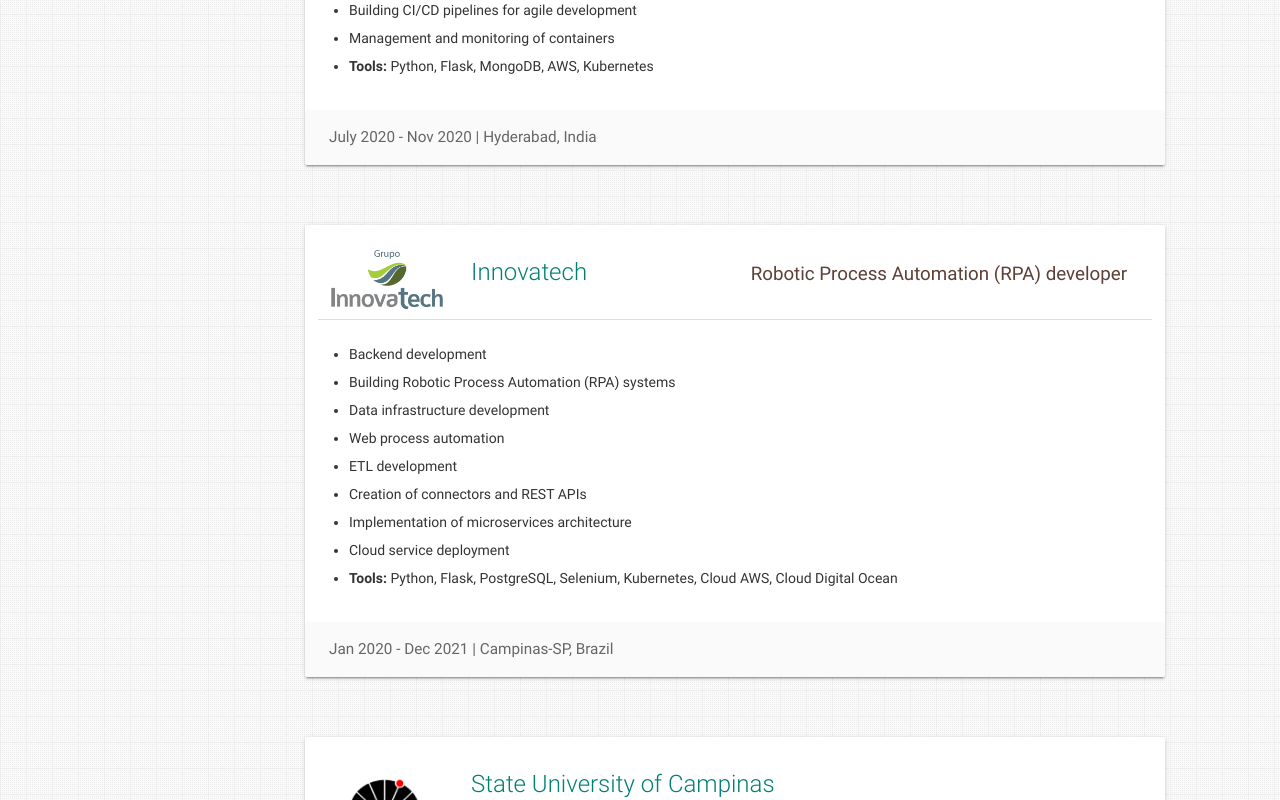
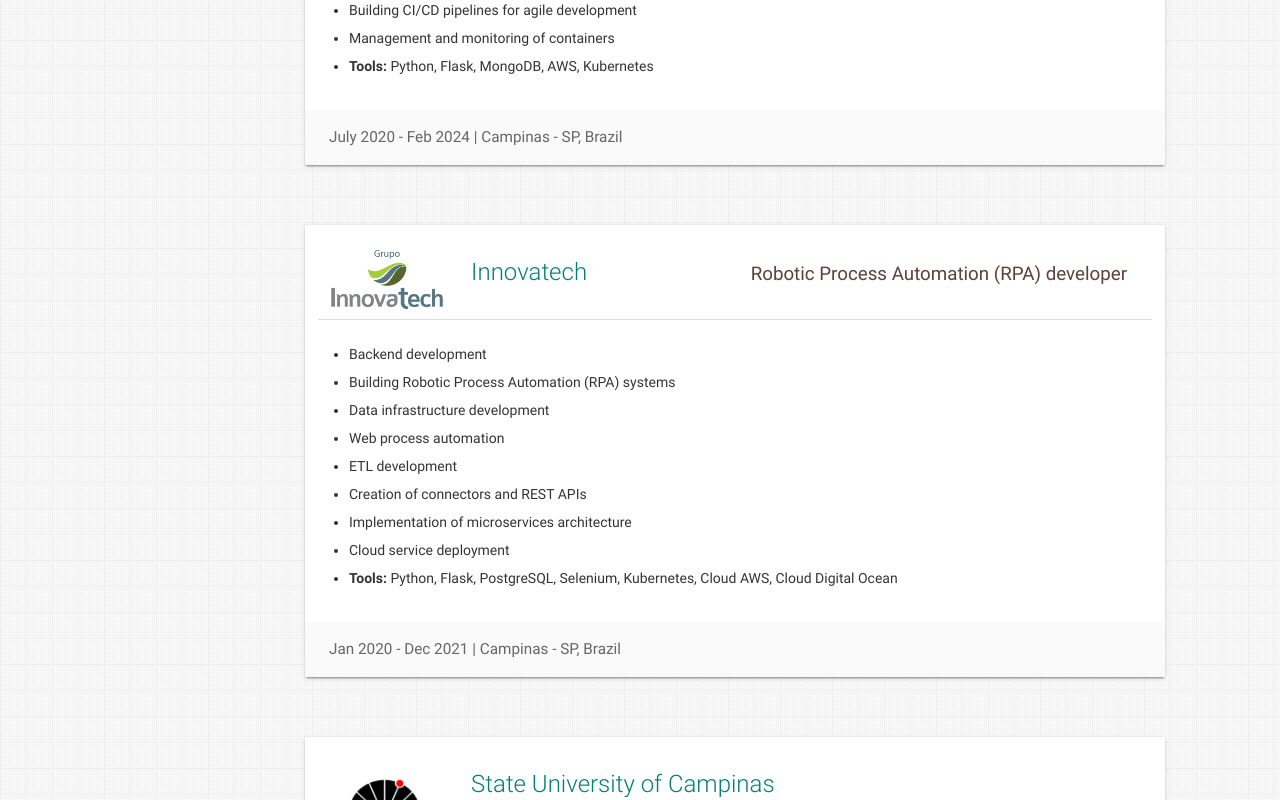
Before and after one commit to CarlosChiarelli/CarlosChiarelli.github.io, a plain HTML site: page index.html in a window 1280 px wide. Shown: the part 2040-2840 px from the top of the page. Drawn offline with nearby package versions, Linux system fonts and the light colour scheme.

Commit message:
update index

```diff
--- a/index.html
+++ b/index.html
@@ -294,7 +294,7 @@
             </ul>
           </div>
           <div class="card-action">
-            <span>July 2020 - Nov 2020 | Hyderabad, India</span>
+            <span>July 2020 - Feb 2024 | Campinas - SP, Brazil</span>
           </div>
         </div>
 
@@ -328,7 +328,7 @@
             </ul>
           </div>
           <div class="card-action">
-            <span>Jan 2020 - Dec 2021 | Campinas-SP, Brazil</span>
+            <span>Jan 2020 - Dec 2021 | Campinas - SP, Brazil</span>
           </div>
         </div>
 
@@ -364,7 +364,7 @@
             </ul>
           </div>
           <div class="card-action">
-            <span>Jan 2018 - Dec 2019 | Campinas-SP, Brazil</span>
+            <span>Jan 2018 - Dec 2019 | Campinas - SP, Brazil</span>
           </div>
         </div>
 
```
